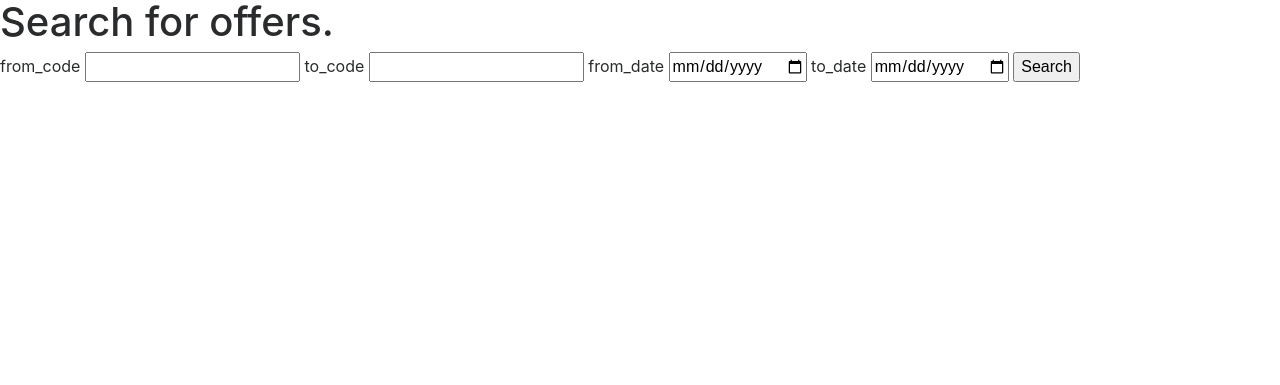
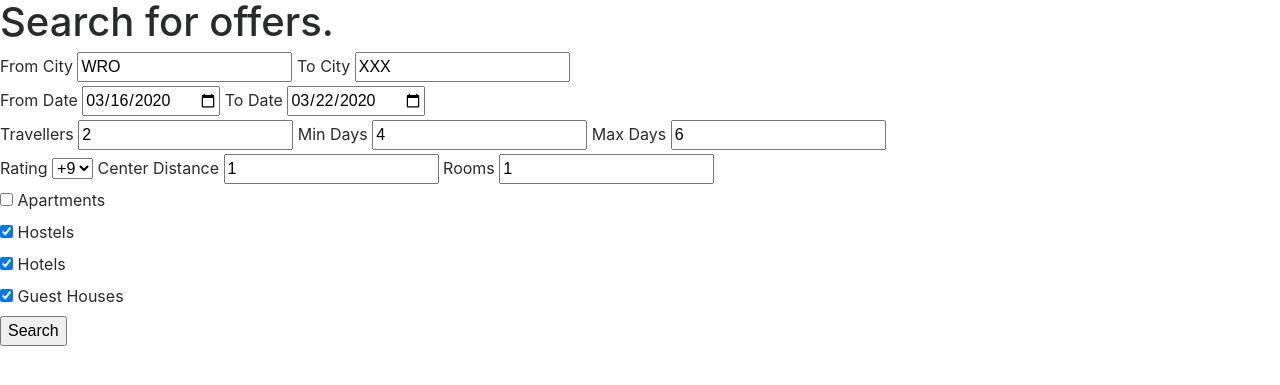
Before and after one commit to zedzior/tourdezedzior, a Flask app: page / in a window 1280 px wide. Shown: the top 385 px of the page. Run offline with Flask 2, Linux system fonts and the light colour scheme; some libraries are stand-ins or nearby versions.

Commit message:
add rest of the filters in search view

```diff
--- a/application.py
+++ b/application.py
@@ -3,8 +3,8 @@ from flask_session import Session
 from panda import get_results, get_results_for_city
 from offers import get_offers
 from flask_wtf import FlaskForm
-from wtforms import StringField
-from wtforms.fields.html5 import DateField
+from wtforms import StringField, BooleanField, SelectField
+from wtforms.fields.html5 import DateField, IntegerField
 import datetime
 
 
@@ -16,10 +16,20 @@ Session(app)
 
 
 class search_form(FlaskForm):
-    from_code = StringField('from_code')
-    to_code = StringField('to_code')
-    from_date = DateField('from_date', format='%Y-%m-%d')
-    to_date = DateField('to_date', format='%Y-%m-%d')
+    from_code = StringField('From City', default='WRO')
+    to_code = StringField('To City', default='XXX')
+    from_date = DateField('From Date', format='%Y-%m-%d', default=datetime.date(2020, 3, 16))
+    to_date = DateField('To Date', format='%Y-%m-%d', default=datetime.date(2020, 3, 22))
+    travellers = IntegerField('Travellers', default=2)
+    min_days = IntegerField('Min Days', default=4)
+    max_days = IntegerField('Max Days', default=6)
+    rating = SelectField('Rating', choices=[(5, '+5'), (6, '+6'), (7, '+7'), (8, '+8'), (9, '+9')], default=9)
+    distance = IntegerField('Center Distance', default=1)
+    rooms = IntegerField('Rooms', default=1)
+    apartment = BooleanField('Apartments')
+    hostel = BooleanField('Hostels', default=True)
+    hotel = BooleanField('Hotels', default=True)
+    guest_house = BooleanField('Guest Houses', default=True)
 
 
 @app.route("/", methods=['GET', 'POST'])
@@ -27,7 +37,7 @@ def index():
     form = search_form()
     return render_template("index.html", form=form)
 
-
+# sfasffa
 @app.route("/results", methods=["POST", "GET"])
 def results():
     if request.method == 'POST':
@@ -35,7 +45,22 @@ def results():
         to_code = request.form['to_code']
         from_date = datetime.datetime.strptime(request.form['from_date'], '%Y-%m-%d').date()
         to_date = datetime.datetime.strptime(request.form['to_date'], '%Y-%m-%d').date()
-        get_offers(from_code, to_code, from_date, to_date)
+        min_days = request.form['min_days']
+        max_days = request.form['max_days']
+        travellers = request.form['travellers']
+        distance = request.form['distance']
+        rooms = request.form['rooms']
+        rating = request.form['rating']
+        # don;t undestand why unchecked boolean fields returns error (get method as workaround)
+        apartment = request.form.get('apartment')
+        hostel = request.form.get('hostel')
+        hotel = request.form.get('hotel')
+        guest_house = request.form.get('guest_house')
+        room_types_raw = [apartment, hostel, hotel, guest_house]
+        print(room_types_raw)
+        room_types = list(map(lambda x: x == 'y', room_types_raw))
+        print(room_types)
+        get_offers(from_code, to_code, from_date, to_date, min_days, max_days, travellers, distance, rooms, rating, room_types)
     offers = get_results()
     return render_template("results.html", offers=offers)
 
--- a/templates/index.html
+++ b/templates/index.html
@@ -8,15 +8,44 @@
 <div>
 <form action="{{url_for('results')}}" method="post">
     {{ form.csrf_token }}
+    <div>
         {{ form.from_code.label}}
         {{ form.from_code}}
         {{ form.to_code.label}}
         {{ form.to_code}}
+    </div>
+    <div>
         {{ form.from_date.label}}
         {{ form.from_date}}
         {{ form.to_date.label}}
         {{ form.to_date}}
-
+    </div>
+    <div>
+        {{form.travellers.label}}
+        {{form.travellers}}
+        {{form.min_days.label}}
+        {{form.min_days}}
+        {{form.max_days.label}}
+        {{form.max_days}}
+    </div>
+    <div>
+        {{form.rating.label}}
+        {{form.rating}}
+        {{form.distance.label}}
+        {{form.distance}}
+        {{form.rooms.label}}
+        {{form.rooms}}
+    </div>
+    <div>
+        {{ form.apartment}}
+        {{ form.apartment.label}}<br>
+        {{ form.hostel}}
+        {{ form.hostel.label}}<br>
+        {{ form.hotel}}
+        {{ form.hotel.label}}<br>
+        {{ form.guest_house}}
+        {{ form.guest_house.label}}
+    </div>
     <button type="submit" name="cmdSearch">Search</button>
 </form>
 </div>
```
Also changed, not shown: offers.py (+3 -8 lines), 1 other file. Lines whose indentation alone changed are shown as unchanged.
